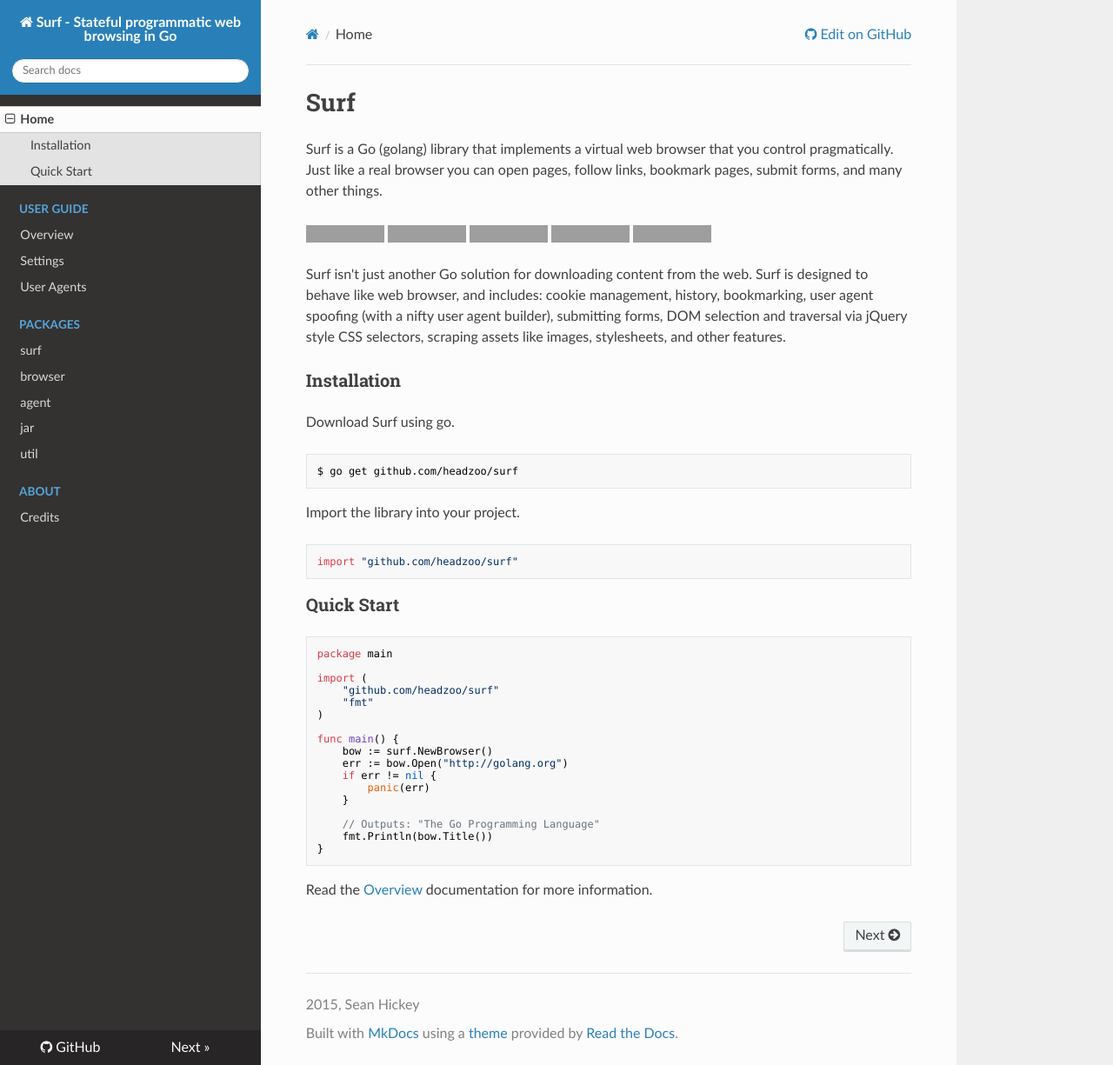
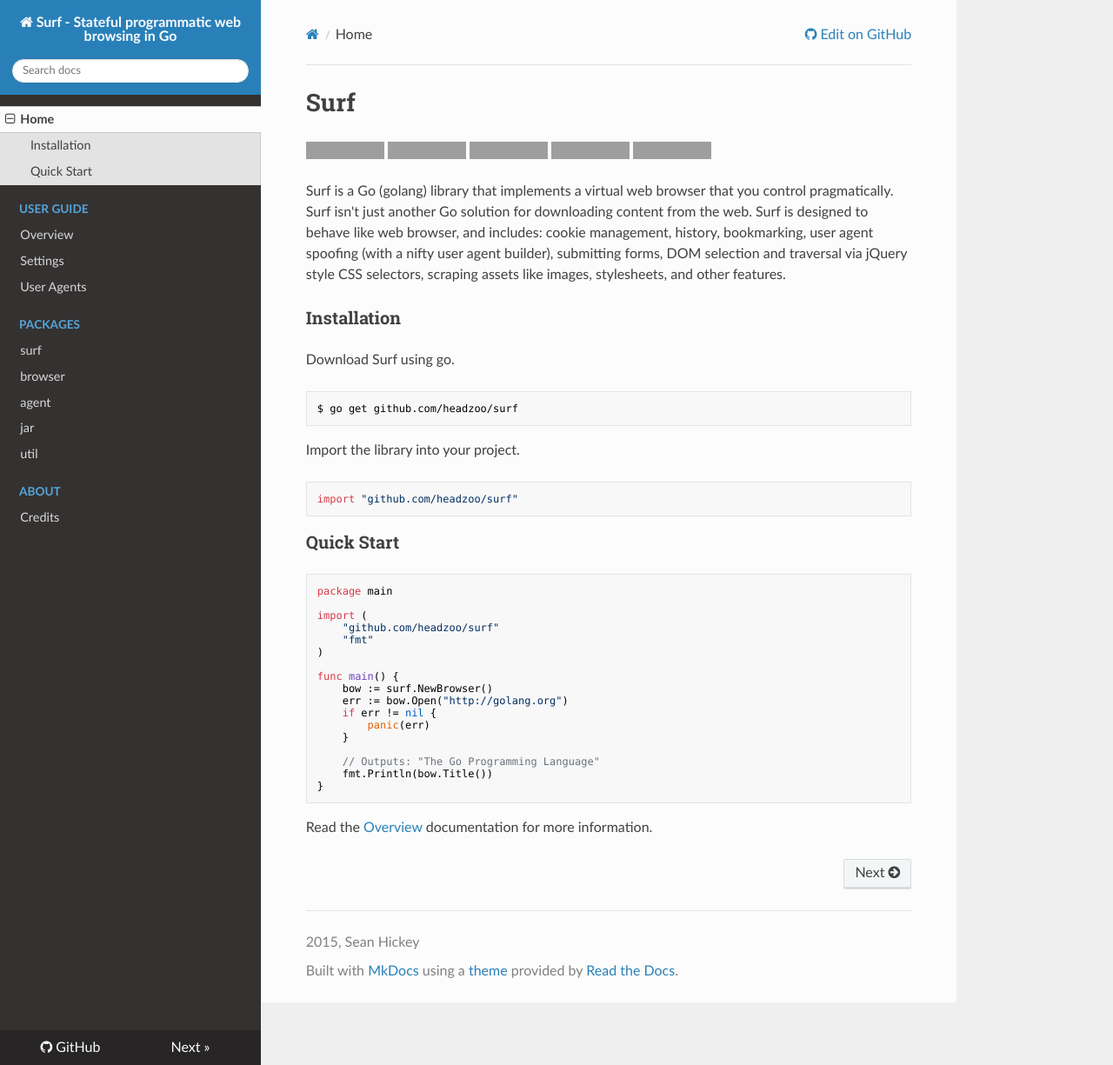
Before and after one commit to headzoo/surf, an MkDocs documentation site: the page built from docs/index.md, in a window 1280 px wide and 1225 px high. Shown: the whole window at 87% size. Built offline with MkDocs 1.6.1, drawn with Linux system fonts in a browser that asks for light colours; nearby versions of some CDN libraries; old or Windows-style settings are respelled for this version of MkDocs; grey boxes are pictures that could not be loaded.

Commit message:
Updated docs
[ci skip]

```diff
--- a/docs/index.md
+++ b/docs/index.md
@@ -1,13 +1,11 @@
 # Surf
-Surf is a Go (golang) library that implements a virtual web browser that you control pragmatically. Just like a real
-browser you can open pages, follow links, bookmark pages, submit forms, and many other things.
-
 [![Build Status](https://img.shields.io/travis/headzoo/surf/master.svg?style=flat-square)](https://travis-ci.org/headzoo/surf)
 [![Github](https://img.shields.io/badge/source-github-blue.svg?style=flat-square)](https://github.com/headzoo/surf/)
 [![MIT License](https://img.shields.io/badge/license-MIT-blue.svg?style=flat-square)](https://raw.githubusercontent.com/headzoo/surf/master/LICENSE.md)
 [![GitHub Stars](https://img.shields.io/github/stars/headzoo/surf.svg?style=flat-square)](https://github.com/headzoo/surf/stargazers)
 [![GitHub Forks](https://img.shields.io/github/forks/headzoo/surf.svg?style=flat-square)](https://github.com/headzoo/surf/network)
 
+Surf is a Go (golang) library that implements a virtual web browser that you control pragmatically.
 Surf isn't just another Go solution for downloading content from the web. Surf is designed to behave like web
 browser, and includes: cookie management, history, bookmarking, user agent spoofing (with a nifty user agent
 builder), submitting forms, DOM selection and traversal via jQuery style CSS selectors, scraping assets like images,
```
